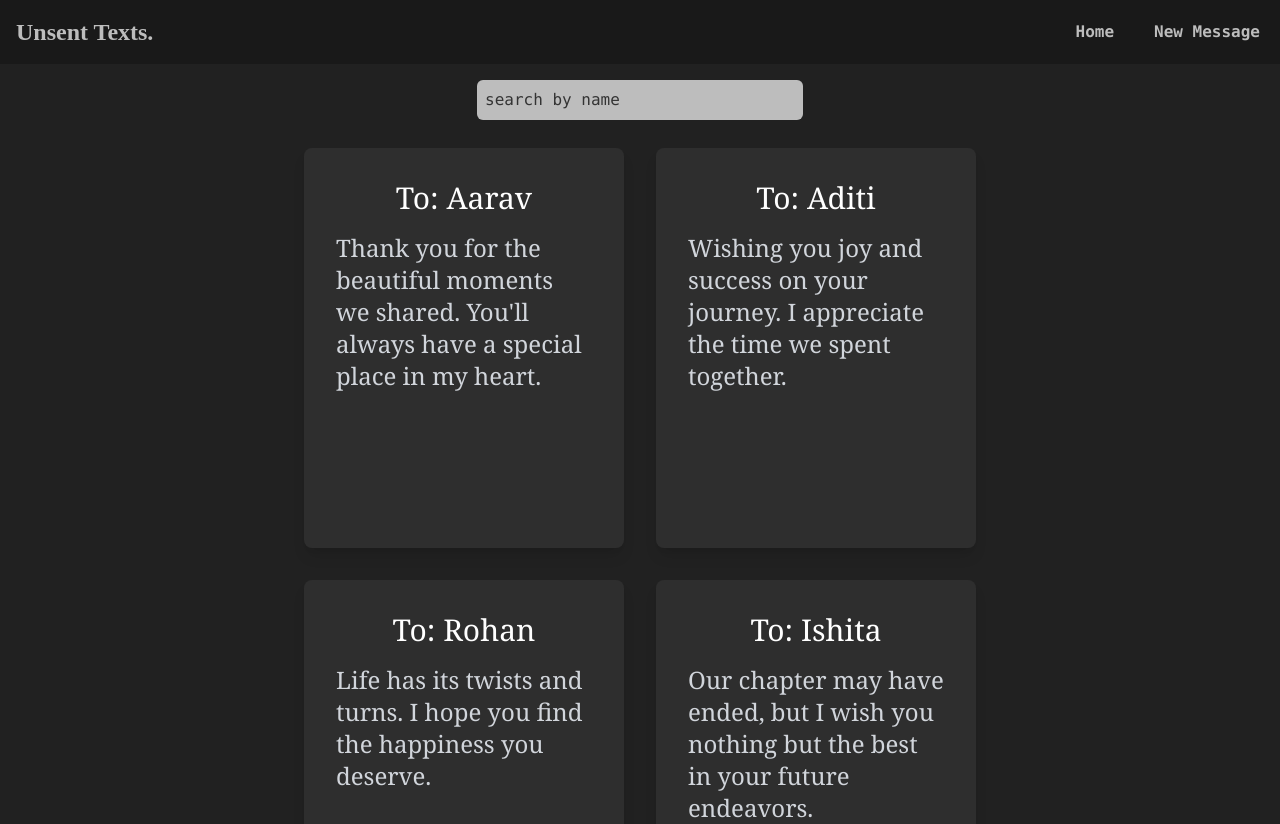
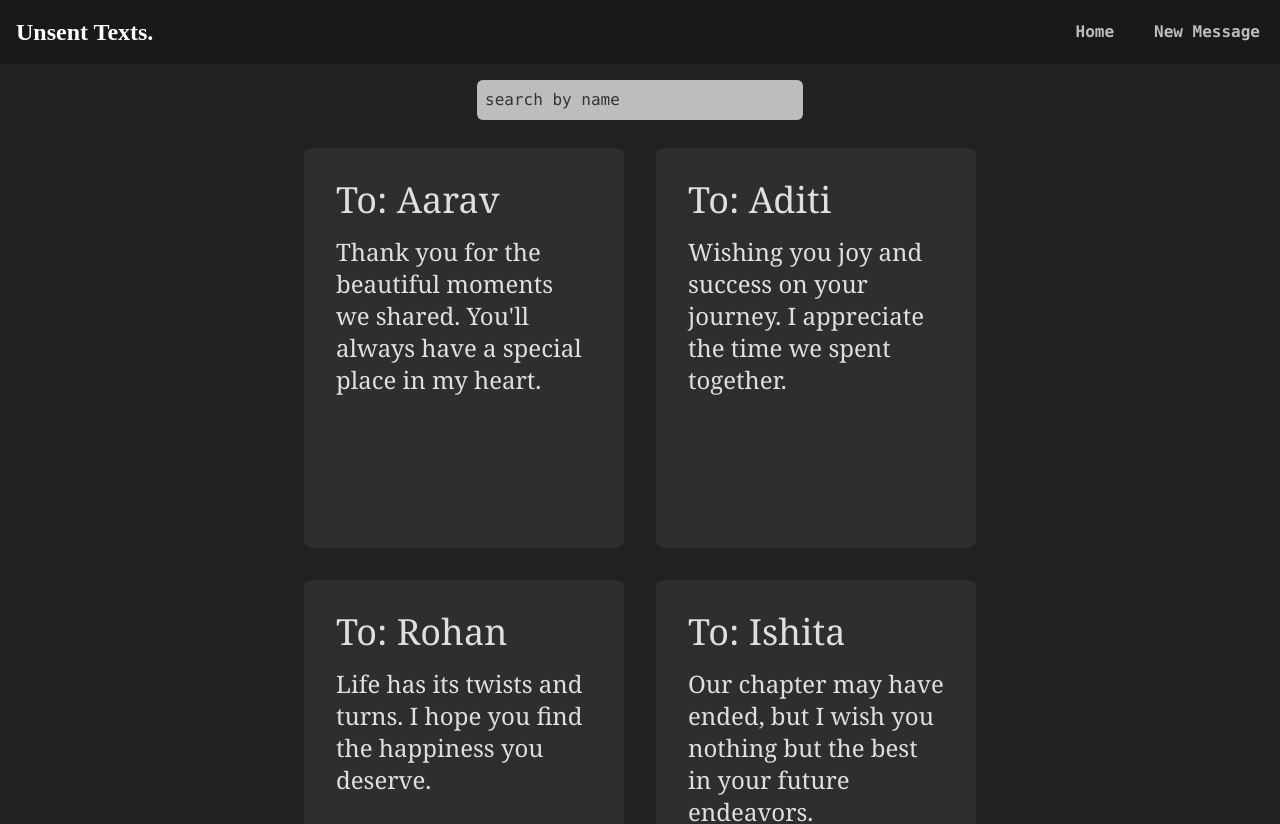
Before and after one commit to notprjwl/unsent-texts, a React (Create React App) app: page / in a window 1280 px wide. Shown: the top 824 px of the page. Built offline with nearby package versions, Linux system fonts and the light colour scheme; data requests are answered from the project's data file.

Commit message:
update styling
- made a few changes to the layout and styling
- also added a few details for the best user experience

```diff
--- a/src/components/mesgList.jsx
+++ b/src/components/mesgList.jsx
@@ -10,9 +10,9 @@ const mesgList = ({ messages }) => {
   return (
     <div className="flex flex-wrap justify-center h-[80%] gap-8 p-7 w-full xl:w-[60%] mx-auto">
       {messages.map((mesg) => (
-        <div key={mesg.id} className="bg-[#2e2e2e] p-8 h-[50vh] w-[40vh] rounded-lg shadow-lg text-center">
-          <h1 className="text-white text-3xl font-serif font-[500] selection:bg-fuchsia-300 selection:text-fuchsia-900">To: {mesg.name}</h1>
-          <p className="text-gray-300 mt-4 text-2xl text-start font-serif selection:bg-fuchsia-300 selection:text-fuchsia-900">{mesg.mesg}</p>
+        <div key={mesg.id} className="bg-[#2e2e2e] p-8 h-[50vh] w-[40vh] rounded-lg shadow-lgtext-center">
+            <h1 className="text-[#dfdfdf] text-4xl font-serif font-[500] selection:bg-fuchsia-300 selection:text-fuchsia-900 flex justify-start">To: {mesg.name}</h1>
+          <p className="text-[#dfdfdf] mt-4 text-2xl text-start font-serif selection:bg-fuchsia-300 selection:text-fuchsia-900">{mesg.mesg}</p>
           {/* <button onClick={() => handleDelete(mesg.id)} className="bg-white">delete</button> */}
         </div>
       ))}
--- a/src/components/navbar.jsx
+++ b/src/components/navbar.jsx
@@ -4,7 +4,8 @@ import { Link } from "react-router-dom";
 const Navbar = () => {
   return (
     <div className="bg-[#191919] flex justify-between items-center">
-      <h1 className="w-full text-2xl font-bold text-[#bdbdbd] font-pt center p-4 selection:bg-fuchsia-300 selection:text-fuchsia-900">Unsent Texts.</h1>
+      <Link to="/" className="text-2xl font-bold text-[#bdbdbd] font-pt center p-4 selection:bg-fuchsia-300 selection:text-fuchsia-900 hover:text-white">Unsent Texts.</Link>
+      <h1 className=" "></h1>
       <div className="flex items-center font-mono font-bold ">
         <Link to="/" className="text-[#bdbdbd] p-5 hover:text-white ">
           Home
--- a/src/components/search.jsx
+++ b/src/components/search.jsx
@@ -1,9 +1,10 @@
 import React from "react";
+import { useState } from "react";
 
 const search = () => {
   return (
     <div className="text-center">
-      <input type="text" placeholder="search by name" className="rounded-md p-2 mt-4 bg-[#bdbdbd] text-[#191919] font-mono placeholder-[#191919d5] decoration-0 selection:bg-fuchsia-300 selection:text-fuchsia-900" size={30} />
+      <input type="text" placeholder="search by name" className="rounded-md p-2 mt-4 bg-[#bdbdbd] text-[#191919] font-mono placeholder-[#191919d5] decoration-0 selection:bg-[#191919] selection:text-[#bdbdbd]" size={30} />
       {/* <button type='submit' className='text-[#bdbdbd] rounded-md'>search</button> */}
     </div>
   );
```
